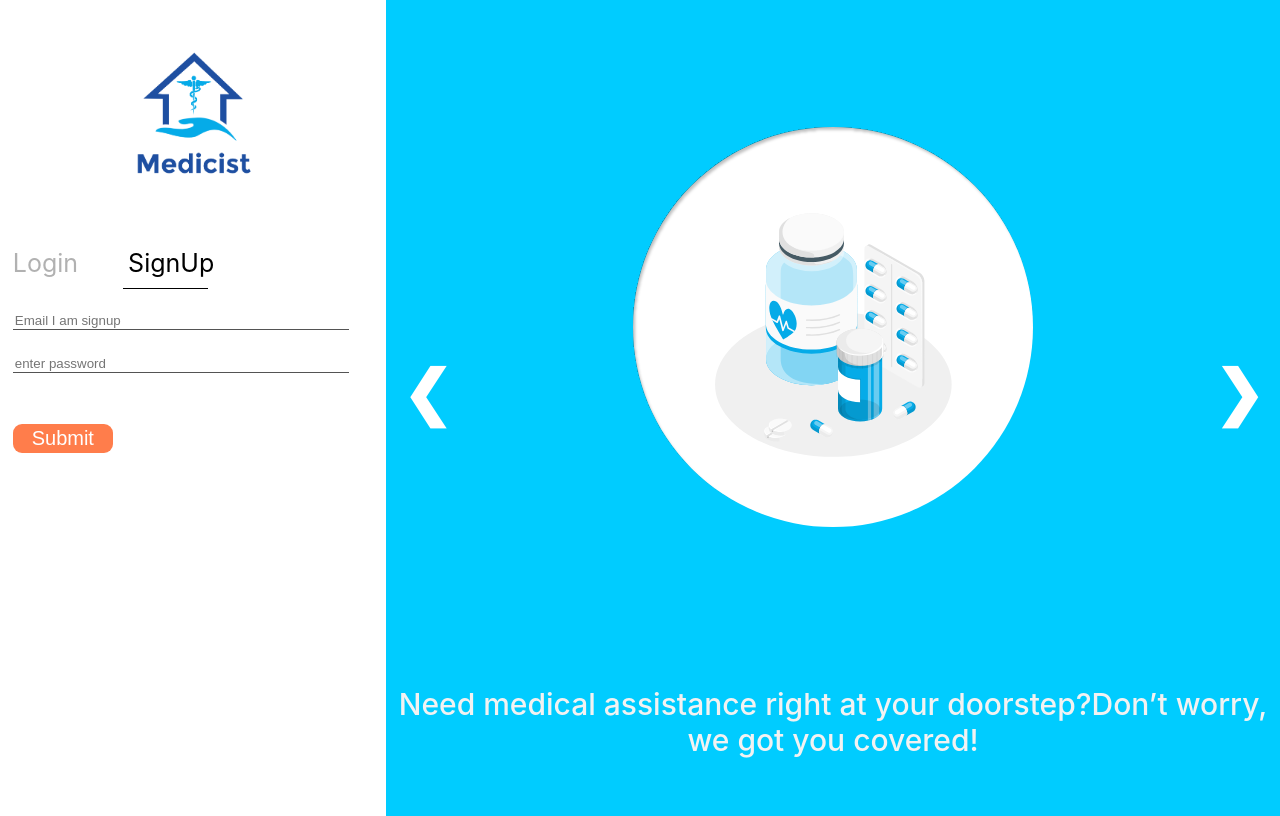
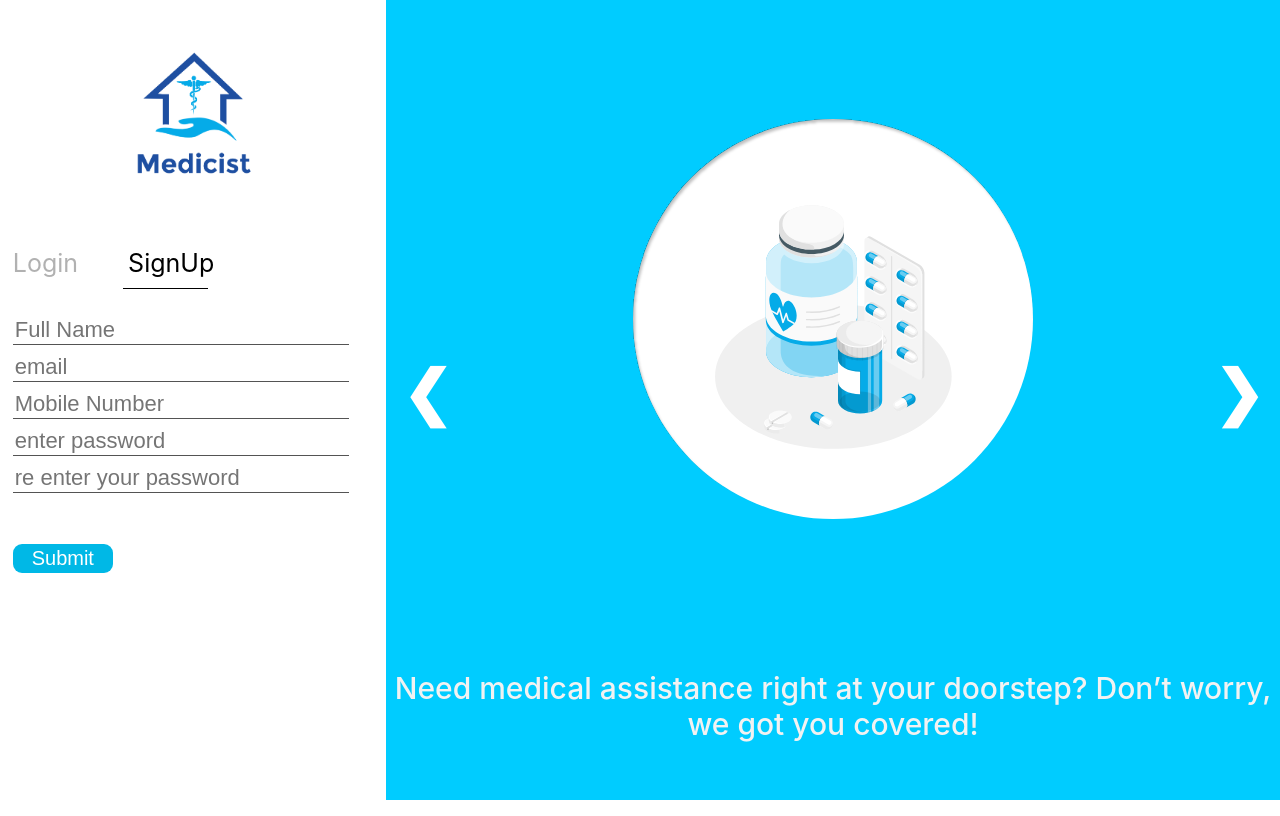
Before and after one commit to akshatvg/Medicist, a React (Create React App) app: page / in a window 1280 px wide. Both pictures are taken after a click on the element "SignUp". Built offline with nearby package versions, Linux system fonts and the light colour scheme.

Commit message:
completed login page

```diff
--- a/src/home.module.css
+++ b/src/home.module.css
@@ -21,6 +21,8 @@
 }
 
 .LoginPage {
+	overflow: hidden;
+	height: 100vh;
 	justify-content: center;
 	background-color: #00ccff;
 	display: flex;
--- a/src/index.css
+++ b/src/index.css
@@ -5,7 +5,6 @@ body {
     sans-serif;
   -webkit-font-smoothing: antialiased;
   -moz-osx-font-smoothing: grayscale;
-  background-color: #00b8e6;
 }
 
 code {
--- a/src/pages/Home.jsx
+++ b/src/pages/Home.jsx
@@ -69,21 +69,38 @@ function Home() {
                     </div>
                 </div>
                 <div className={formStyle.UserForm}>
-                    {option ?
+                    {!option ?
                         (
                             <>
                                 <input
                                     type="text"
-                                    placeholder="Email"
+                                    placeholder="Full Name"
                                     className={formStyle.InputField}
-                                    label="Username"
+                                    label="Full Name"
+                                />
+                                <input
+                                    type="text"
+                                    placeholder="email"
+                                    className={formStyle.InputField}
+                                    label="Email Address"
+                                />
+                                <input
+                                    type="text"
+                                    placeholder="Mobile Number"
+                                    className={formStyle.InputField}
+                                    label="Email Address"
                                 />
                                 <input
                                     type="password"
                                     placeholder="enter password"
                                     className={formStyle.InputField}
-                                    style={{marginTop: "25px"}}
                                     label="Password"
+                                />
+                                <input
+                                    type="password"
+                                    placeholder="re enter your password"
+                                    className={formStyle.InputField}
+                                    label="Email Address"
                                 />
                             </>
                         ) : (
@@ -91,7 +108,7 @@ function Home() {
                             <>
                                 <input
                                     type="text"
-                                    placeholder="Email I am signup"
+                                    placeholder="Email"
                                     className={formStyle.InputField}
                                     label="Username"
                                 />
@@ -111,7 +128,6 @@ function Home() {
                     <button
                         type="submit"
                         className={formStyle.SubButton}
-                    // onClick={SubmitHandler}
                     >
                         Submit
         </button>
@@ -145,13 +161,13 @@ function Home() {
                     <div className={classes.text}>
                         {
                             currentDisplay
-                                ? "Need medical assistance right at your doorstep?Don’t worry, we got you covered!"
-                                : "Need supplies, but finding them too expensive? Don’t worry, we got a solution! "
+                                ? "Need medical assistance right at your doorstep? Don’t worry, we got you covered!"
+                                : "Need supplies, but finding them too expensive? Don’t worry, we got a solution!"
                         }
                     </div>
                 </div>
             </div>
-            </div>
+        </div>
 
     );
 }
--- a/src/userForm.module.css
+++ b/src/userForm.module.css
@@ -1,7 +1,7 @@
 .UserForm {
 	margin-top: 30px;
 	padding-right: 15px;
-	font-size: 18px;
+	font-size: 30px;
 }
 .UserButtons {
 	padding-right: 15px;
@@ -14,10 +14,12 @@
 	border-width: 0 0 1px;
 	border-color: black;
 	width: 100%;
+	font-size: 22px;
 }
 .Incorrect:focus,
 .InputField:focus {
-	border-color: #e79870;
+	outline:none;
+	border-color: #76dcf5;
 }
 .SubButton {
 	border: none;
@@ -26,14 +28,14 @@
 	padding: 3px;
 	width: 100px;
 	float: left;
-	background-color: #ff7d4b;
+	background-color: #00b8e6;
 	border-radius: 9px;
 	margin-top: 35px;
 	-webkit-transition: 0.5s ease;
 	transition: 0.5s ease;
 }
 .SubButton:hover {
-	background-color: #e79870;
+	background-color: #76dcf5;
 }
 .SubButton:active {
 	background-color: white;
```
